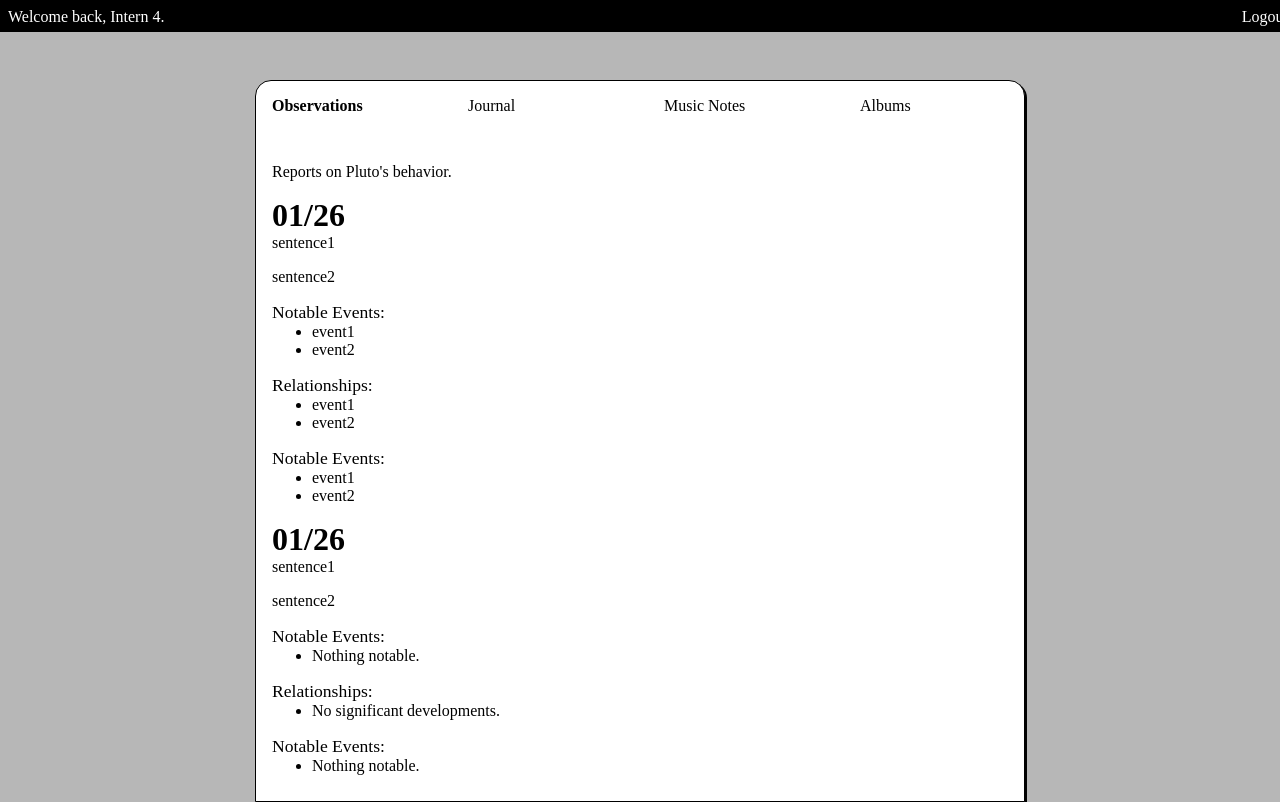
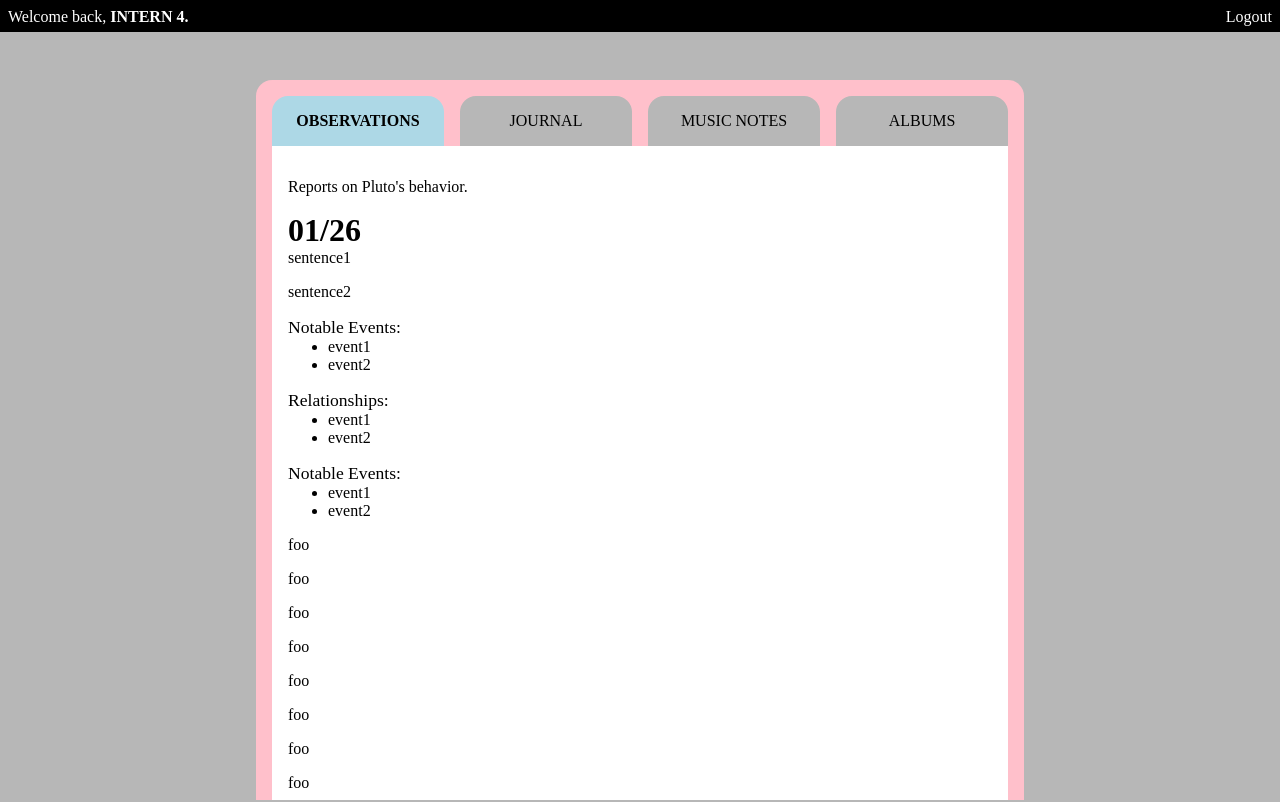
Before and after one commit to purrluto/neocities, an Eleventy site: page src/i4/intern4.html in a window 1280 px wide. Built offline with nearby package versions, Linux system fonts and the light colour scheme; Eleventy itself is replaced by a stand-in of ours; files that its build step writes are made by us from their sources.

Commit message:
scrollllll

```diff
--- a/src/_includes/intern4.njk
+++ b/src/_includes/intern4.njk
@@ -13,7 +13,7 @@
     <body>
         <!-- top bar -->
         <div class="topbar">
-            <span class="lhs">Welcome back, Intern 4.</span>
+            <span class="lhs">Welcome back, <span class="name">Intern 4.</span></span>
             <span class="rhs">Logout</span>
         </div>
 
@@ -54,6 +54,22 @@
                             <li>Nothing notable.</li>
                         {% endfor %}
                         </ul>
+                        <p>foo</p>
+                        <p>foo</p>
+                        <p>foo</p>
+                        <p>foo</p>
+                        <p>foo</p>
+                        <p>foo</p>
+                        <p>foo</p>
+                        <p>foo</p>
+                        <p>foo</p>
+                        <p>foo</p>
+                        <p>foo</p>
+                        <p>foo</p>
+                        <p>foo</p>
+                        <p>foo</p>
+                        <p>foo</p>
+                        <p>foo</p>
                     </div>
                 {% endfor %}
                 </div>
--- a/src/css/intern.css
+++ b/src/css/intern.css
@@ -10,24 +10,30 @@ maybe a fun border at the bottom
 body {
     background: var(--gray);
     margin: 0;
+    box-sizing: border-box;
 }
 
 .topbar {
     position: absolute;
     width: 100%;
-    height: 1rem;
+    height: 2rem;
     padding: .5rem;
     top: 0;
     background: black;
     color: white;
+    box-sizing: border-box;
 }
 
 .topbar > .rhs {
     float: right;
 }
 
+.topbar .name {
+    text-transform: uppercase;
+    font-weight: bold;
+}
+
 .main {
-    background: white;
     margin: auto;
     height: 90vh;
     max-width: 768px;
@@ -36,8 +42,9 @@ body {
     margin-top: 10vh;
     border-radius: 1rem 1rem 0 0;
     overflow: clip;
-    box-shadow: 2px 2px 0px black;
-    border: 1px black solid;
+    background: pink;
+    box-sizing: border-box;
+    padding: 1rem;
 }
 
 /* from css-tricks! */
@@ -46,6 +53,7 @@ body {
 rows are for tabs and second is displaying active tab panel
 column gap is for space between tabs */
 .details {
+    height: 100%;
     display:grid;
     grid-template-columns: repeat(4, minmax(100px, 1fr));
     grid-template-rows: auto 1fr;
@@ -54,6 +62,7 @@ column gap is for space between tabs */
 
 /* use subgrid to use the divisions from before */
 details {
+    height: 100%;
     display: grid;
     grid-template-columns: subgrid;
     grid-template-rows: subgrid;
@@ -78,6 +87,8 @@ details::details-content {
     grid-row: 2;
     grid-column: 1 / -1;
     padding: 1rem;
+    height: 100%;
+    z-index: 1;
 }
 
 details:not([open])::details-content {
@@ -101,7 +112,7 @@ details:nth-of-type(4) summary {
 
 /* end of css from css-tricks */
 
-/* summary body styling */
+/* rest of styling styling */
 p {
     margin-top: 1rem;
     margin-bottom: 1rem;
@@ -125,3 +136,21 @@ p.subtitle {
 .desc ul {
     margin-top: 0rem;
 }
+
+details::details-content {
+    height: 100%;
+    overflow-y: auto !important;
+    background: white;
+}
+
+details summary {
+    text-align: center;
+    text-transform: uppercase;
+    background: lightblue;
+    border-bottom: none;
+    border-radius: 1rem 1rem 0 0;
+}
+
+details:not([open]) summary {
+    background: var(--gray);
+}
```
Also changed, not shown: 4 other files.
